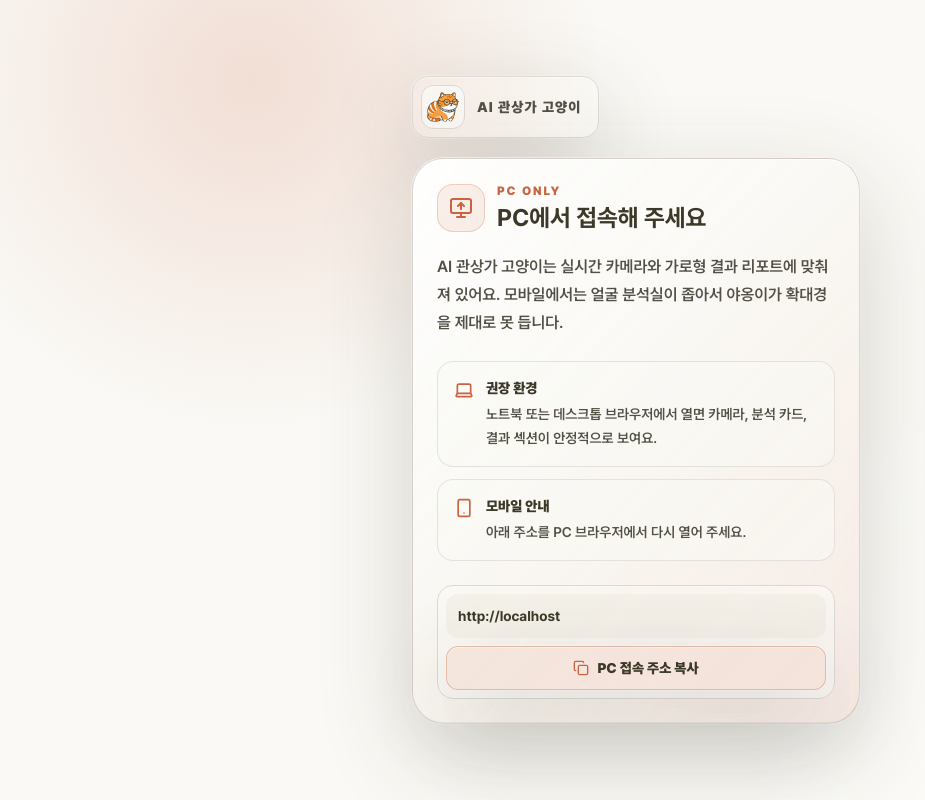
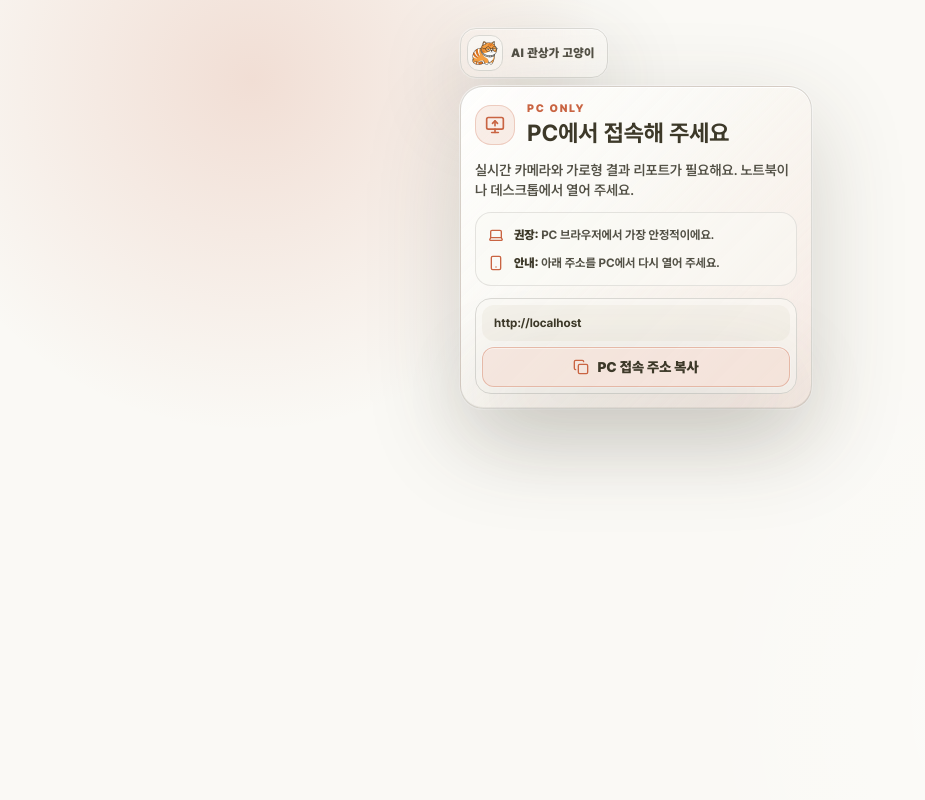
Before and after one commit to 0mininseoul/ai-library-physiognomy, a Next.js app: page /mobile-only in a window 1280 px wide. Shown: the whole page, without its empty margins (4-929 px from the left). Built offline with nearby package versions, Linux system fonts and the light colour scheme.

Commit message:
Polish analysis and sharing UI

```diff
--- a/src/app/layout.tsx
+++ b/src/app/layout.tsx
@@ -6,7 +6,7 @@ import "./globals.css";
 export const metadata: Metadata = {
   metadataBase: new URL("https://ai-library-physiognomy.vercel.app"),
   title: "AI 관상가 고양이",
-  description: "고양이 관상가가 얼굴과 성향 신호를 읽어주는 캠퍼스 큐레이션 서비스",
+  description: "고양이 관상가가 얼굴과 성향 신호를 읽어주는 AI 도서 큐레이션 서비스",
   icons: {
     icon: [{ url: "/favicon.png", type: "image/png", sizes: "512x512" }],
     shortcut: "/favicon.png",
@@ -17,7 +17,7 @@ export const metadata: Metadata = {
     locale: "ko_KR",
     siteName: "AI 관상가 고양이",
     title: "AI 관상가 고양이",
-    description: "고양이 관상가가 얼굴과 성향 신호를 읽어주는 캠퍼스 큐레이션 서비스",
+    description: "고양이 관상가가 얼굴과 성향 신호를 읽어주는 AI 도서 큐레이션 서비스",
     url: "/",
     images: [
       {
@@ -31,7 +31,7 @@ export const metadata: Metadata = {
   twitter: {
     card: "summary_large_image",
     title: "AI 관상가 고양이",
-    description: "고양이 관상가가 얼굴과 성향 신호를 읽어주는 캠퍼스 큐레이션 서비스",
+    description: "고양이 관상가가 얼굴과 성향 신호를 읽어주는 AI 도서 큐레이션 서비스",
     images: ["/og-image.png"],
   },
 };
--- a/src/components/pages/MobileOnlyPage.tsx
+++ b/src/components/pages/MobileOnlyPage.tsx
@@ -26,58 +26,52 @@ export function MobileOnlyPage({ nextPath }: { nextPath: string }) {
   }
 
   return (
-    <main className="scanline relative grid min-h-screen overflow-hidden bg-bg-primary px-5 py-8 text-text-primary">
+    <main className="scanline relative grid min-h-[100svh] overflow-hidden bg-bg-primary px-4 py-4 text-text-primary">
       <div className="pointer-events-none absolute inset-0 bg-[radial-gradient(circle_at_20%_10%,rgb(var(--accent-info-rgb)_/_0.18),transparent_22rem),radial-gradient(circle_at_86%_88%,rgb(255_255_255_/_0.45),transparent_26rem)]" />
-      <section className="relative z-10 mx-auto flex w-full max-w-md flex-col justify-center">
-        <div className="mb-5 inline-flex w-fit items-center gap-3 rounded-2xl border border-border bg-bg-card/72 p-2 pr-4 shadow-glass backdrop-blur-2xl">
-          <span className="grid h-11 w-11 place-items-center rounded-xl border border-border bg-bg-card/80">
-            <BrandLogo className="h-10 w-10 object-contain" />
+      <section className="relative z-10 mx-auto flex w-full max-w-[22rem] flex-col justify-start pt-3">
+        <div className="mb-2 inline-flex w-fit items-center gap-2 rounded-2xl border border-border bg-bg-card/72 p-1.5 pr-3 shadow-glass backdrop-blur-2xl">
+          <span className="grid h-9 w-9 place-items-center rounded-xl border border-border bg-bg-card/80">
+            <BrandLogo className="h-8 w-8 object-contain" />
           </span>
-          <span className="text-sm font-black uppercase tracking-[0.08em] text-text-muted">AI 관상가 고양이</span>
+          <span className="text-xs font-black uppercase tracking-[0.03em] text-text-muted">AI 관상가 고양이</span>
         </div>
 
-        <div className="glass-panel rounded-[2rem] p-6 shadow-2xl shadow-black/10">
+        <div className="glass-panel rounded-[1.45rem] p-3.5 shadow-2xl shadow-black/10">
           <div className="flex items-center gap-3">
-            <span className="grid h-12 w-12 place-items-center rounded-2xl border border-accent-info/25 bg-accent-info/10 text-accent-info">
-              <MonitorUp className="h-6 w-6" aria-hidden="true" />
+            <span className="grid h-10 w-10 place-items-center rounded-2xl border border-accent-info/25 bg-accent-info/10 text-accent-info">
+              <MonitorUp className="h-5 w-5" aria-hidden="true" />
             </span>
             <div>
-              <p className="text-xs font-black uppercase tracking-[0.16em] text-accent-info">PC ONLY</p>
-              <h1 className="mt-1 text-2xl font-bold leading-tight text-text-primary">PC에서 접속해 주세요</h1>
+              <p className="text-[0.68rem] font-black uppercase tracking-[0.16em] text-accent-info">PC ONLY</p>
+              <h1 className="mt-0.5 text-[1.45rem] font-bold leading-tight text-text-primary">PC에서 접속해 주세요</h1>
             </div>
           </div>
 
-          <p className="mt-5 text-base font-semibold leading-7 text-text-muted">
-            AI 관상가 고양이는 실시간 카메라와 가로형 결과 리포트에 맞춰져 있어요. 모바일에서는 얼굴 분석실이 좁아서 야옹이가 확대경을 제대로 못 듭니다.
+          <p className="mt-3 text-sm font-semibold leading-5 text-text-muted">
+            실시간 카메라와 가로형 결과 리포트가 필요해요. 노트북이나 데스크톱에서 열어 주세요.
           </p>
 
-          <div className="mt-6 grid gap-3">
-            <div className="rounded-2xl border border-border/70 bg-bg-card/55 p-4">
-              <div className="flex items-start gap-3">
-                <Laptop className="mt-0.5 h-5 w-5 shrink-0 text-accent-info" aria-hidden="true" />
-                <div>
-                  <p className="text-sm font-black text-text-primary">권장 환경</p>
-                  <p className="mt-1 text-sm font-semibold leading-6 text-text-muted">노트북 또는 데스크톱 브라우저에서 열면 카메라, 분석 카드, 결과 섹션이 안정적으로 보여요.</p>
-                </div>
-              </div>
+          <div className="mt-3 rounded-2xl border border-border/70 bg-bg-card/55 p-3">
+            <div className="flex items-center gap-2.5">
+              <Laptop className="h-4 w-4 shrink-0 text-accent-info" aria-hidden="true" />
+              <p className="text-xs font-bold leading-5 text-text-muted">
+                <span className="font-black text-text-primary">권장:</span> PC 브라우저에서 가장 안정적이에요.
+              </p>
             </div>
-            <div className="rounded-2xl border border-border/70 bg-bg-card/55 p-4">
-              <div className="flex items-start gap-3">
-                <Smartphone className="mt-0.5 h-5 w-5 shrink-0 text-accent-info" aria-hidden="true" />
-                <div>
-                  <p className="text-sm font-black text-text-primary">모바일 안내</p>
-                  <p className="mt-1 text-sm font-semibold leading-6 text-text-muted">아래 주소를 PC 브라우저에서 다시 열어 주세요.</p>
-                </div>
-              </div>
+            <div className="mt-2 flex items-center gap-2.5">
+              <Smartphone className="h-4 w-4 shrink-0 text-accent-info" aria-hidden="true" />
+              <p className="text-xs font-bold leading-5 text-text-muted">
+                <span className="font-black text-text-primary">안내:</span> 아래 주소를 PC에서 다시 열어 주세요.
+              </p>
             </div>
           </div>
 
-          <div className="mt-6 rounded-2xl border border-border bg-bg-card/65 p-2">
-            <p className="min-h-11 break-all rounded-xl bg-bg-raised/45 px-3 py-3 text-sm font-bold leading-5 text-text-primary">{pcUrl}</p>
+          <div className="mt-3 rounded-2xl border border-border bg-bg-card/65 p-1.5">
+            <p className="truncate rounded-xl bg-bg-raised/45 px-3 py-2 text-xs font-bold leading-5 text-text-primary">{pcUrl}</p>
             <button
               type="button"
               onClick={copyUrl}
-              className="mt-2 inline-flex h-11 w-full items-center justify-center gap-2 rounded-xl border border-accent-info/35 bg-accent-info/[0.12] px-4 text-sm font-black text-text-primary shadow-glass transition hover:bg-accent-info/[0.18]"
+              className="mt-1.5 inline-flex h-10 w-full items-center justify-center gap-2 rounded-xl border border-accent-info/35 bg-accent-info/[0.12] px-4 text-sm font-black text-text-primary shadow-glass transition hover:bg-accent-info/[0.18]"
             >
               {copied ? <Check className="h-4 w-4 text-accent-info" aria-hidden="true" /> : <Copy className="h-4 w-4 text-accent-info" aria-hidden="true" />}
               {copied ? "주소를 복사했어요" : "PC 접속 주소 복사"}
--- a/src/lib/gemini/libraryPrompt.ts
+++ b/src/lib/gemini/libraryPrompt.ts
@@ -67,7 +67,8 @@ export function buildLibraryPrompt({
     "- romantic_match는 잘 맞는 관계 흐름 관점으로 작성한다. best_types는 가장 확실한 1개만 쓴다. 왜 잘 맞는지, 함께하기 좋은 흐름, 조심할 점을 고양이 상담 톤으로 구체적으로 적는다. 사용자에게 보이는 문장에는 '연애'와 '데이트'라는 단어를 쓰지 않는다.",
     "- physiognomy_summary와 saju_summary는 결과 요약용이다. 최소 2문장 이상, 빈 칭찬 말고 실제 관찰 포인트를 넣는다.",
     "- section_copy는 결과 화면 섹션 헤드라인 아래에 들어간다. face_reveal은 관상 총평, face_signal은 얼굴 측정 신호, inner_style은 내면 성향, chemi_match는 잘 맞는 사람, book_curation은 추천 책 이유만 다룬다. 서로 같은 문장을 반복하지 않는다.",
-    "- inner_style은 dominant/growth 두 축으로 쓴다. growth는 장점처럼 쓰지 말고 부족하거나 보완하면 좋은 지점으로 읽혀야 한다.",
+    "- inner_style은 dominant/growth 두 축으로 쓴다. dominant_label과 growth_label은 '생각 정리 마스터', '실행력 부스터'처럼 조사 없는 짧은 명사형 라벨만 쓴다. '마스터이', '부스터을'처럼 라벨에 조사를 붙인 어색한 문장은 절대 만들지 않는다.",
+    "- inner_style의 growth는 장점처럼 쓰지 말고 부족하거나 보완하면 좋은 지점으로 읽혀야 한다.",
     "- chemi_match는 단 하나의 type_label만 제시한다. 2~3개 유형을 나열하면 신뢰가 떨어진다.",
     "- main_copy는 결과 화면 최상단 한 줄 헤드라인이다. 18자 안팎으로 짧게, 줄바꿈 없이 읽히게 작성한다.",
     `허용 타입 코드: ${READING_TYPE_CODES.join(", ")}`,
```
Also changed, not shown: src/components/analyze/AnalyzePage.tsx (+57 -20 lines), src/components/pages/ResultPage.tsx (+18 -5 lines), src/components/result/BookRecommendationCard.tsx (+14 -12 lines), 3 other files (tests, documents, lock files or other folders).
